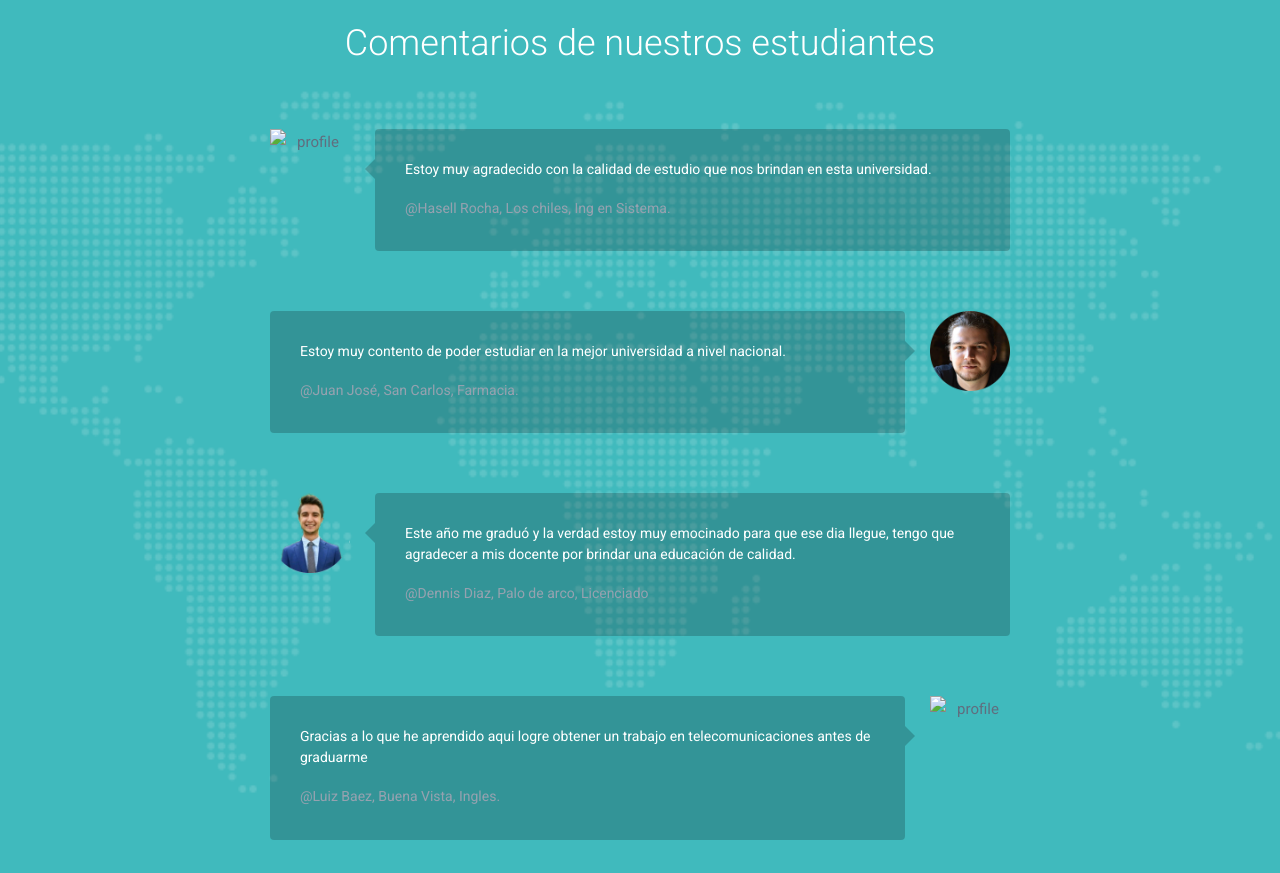
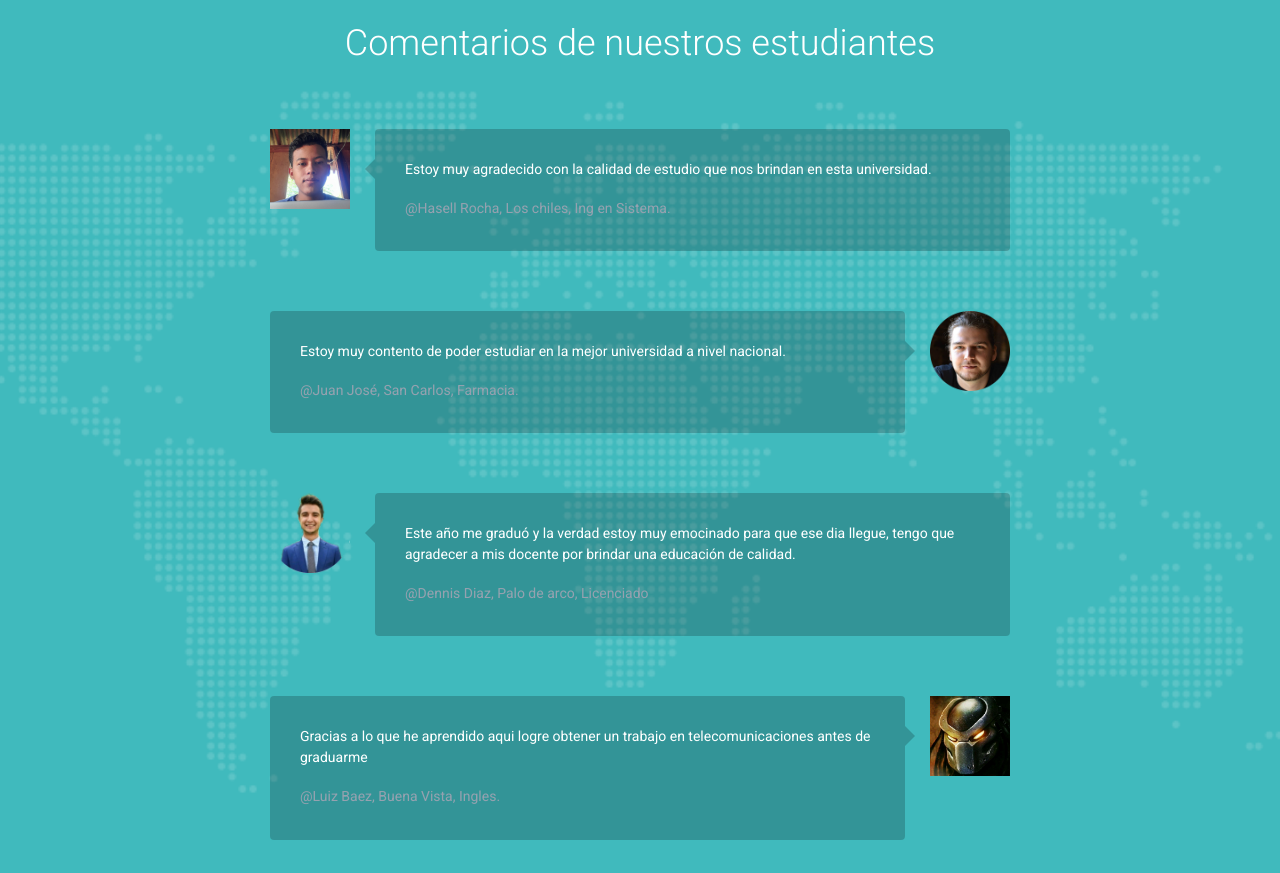
Before and after one commit to umlsc/uml, a plain HTML site: page index.html in a window 1280 px wide. Shown: the part 2380-3253 px from the top of the page. Drawn offline with Linux system fonts and the light colour scheme; some packages are replaced by stand-ins of ours; no server answers; files whose address does not match are found by name.

Commit message:
Update index.html

```diff
--- a/index.html
+++ b/index.html
@@ -210,7 +210,7 @@
             <h2 class="section-title text-center">Comentarios de nuestros estudiantes </h2>
             <div class="item mx-auto">
                 <div class="profile-holder">
-                    <img class="profile-image" src="assets/images/com-5.png" alt="profile">
+                    <img class="profile-image" src="assets/images/com-5.jpg" alt="profile">
                 </div>
                 <div class="quote-holder">
                     <blockquote class="quote">
@@ -252,7 +252,7 @@
             </div><!--//item-->
             <div class="item item-reversed mx-auto">
                 <div class="profile-holder">
-                    <img class="profile-image" src="assets/images/com-4.png" alt="profile">
+                    <img class="profile-image" src="assets/images/com-4.jpg" alt="profile">
                 </div>
                 <div class="quote-holder">
                     <blockquote class="quote">
```
